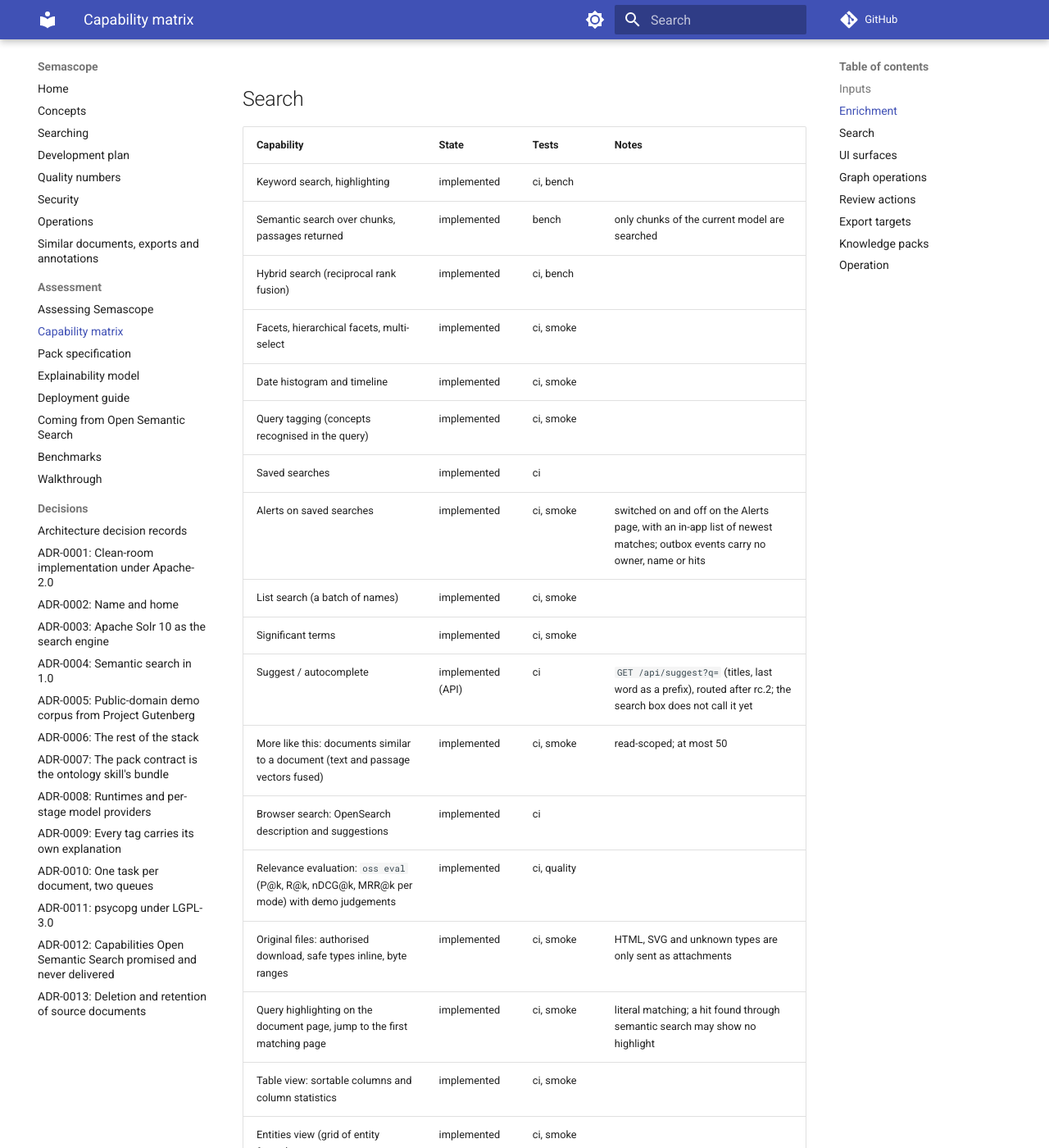
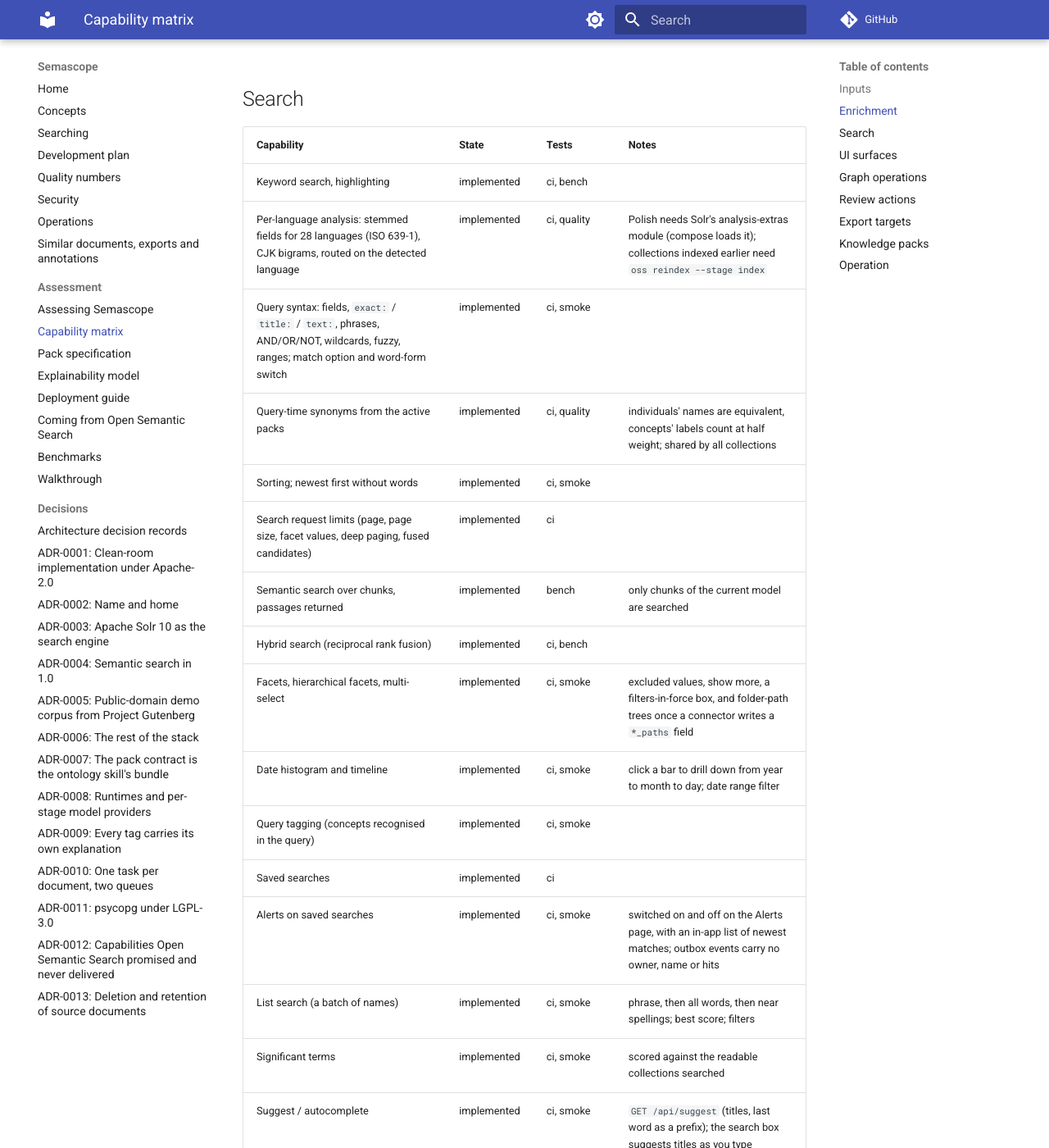
Before and after one commit to rdb420/semascope, an MkDocs documentation site: the page built from docs/assess/capabilities.md, in a window 1280 px wide and 1400 px high, scrolled down 3934 px. Shown: the whole window at 82% size. Built offline with MkDocs 1.6.1 and Material for MkDocs 9.7.7, drawn with Linux system fonts in a browser that asks for light colours; comment, search, counter and statistics services are not loaded; some of the changed text lies outside the part shown.

Commit message:
Capability matrix, evidence and changelog for search and languages
Agent: claude-code
Co-Authored-By: Claude Opus 5.5 <noreply@anthropic.com>

```diff
--- a/docs/assess/capabilities.md
+++ b/docs/assess/capabilities.md
@@ -68,16 +68,21 @@ implemented has none, or names a test that does not exist.
 | Capability | State | Tests | Notes |
 |---|---|---|---|
 | Keyword search, highlighting | implemented | ci, bench | |
+| Per-language analysis: stemmed fields for 28 languages (ISO 639-1), CJK bigrams, routed on the detected language | implemented | ci, quality | Polish needs Solr's analysis-extras module (compose loads it); collections indexed earlier need `oss reindex --stage index` |
+| Query syntax: fields, `exact:` / `title:` / `text:`, phrases, AND/OR/NOT, wildcards, fuzzy, ranges; match option and word-form switch | implemented | ci, smoke | |
+| Query-time synonyms from the active packs | implemented | ci, quality | individuals' names are equivalent, concepts' labels count at half weight; shared by all collections |
+| Sorting; newest first without words | implemented | ci, smoke | |
+| Search request limits (page, page size, facet values, deep paging, fused candidates) | implemented | ci | |
 | Semantic search over chunks, passages returned | implemented | bench | only chunks of the current model are searched |
 | Hybrid search (reciprocal rank fusion) | implemented | ci, bench | |
-| Facets, hierarchical facets, multi-select | implemented | ci, smoke | |
-| Date histogram and timeline | implemented | ci, smoke | |
+| Facets, hierarchical facets, multi-select | implemented | ci, smoke | excluded values, show more, a filters-in-force box, and folder-path trees once a connector writes a `*_paths` field |
+| Date histogram and timeline | implemented | ci, smoke | click a bar to drill down from year to month to day; date range filter |
 | Query tagging (concepts recognised in the query) | implemented | ci, smoke | |
 | Saved searches | implemented | ci | |
 | Alerts on saved searches | implemented | ci, smoke | switched on and off on the Alerts page, with an in-app list of newest matches; outbox events carry no owner, name or hits |
-| List search (a batch of names) | implemented | ci, smoke | |
-| Significant terms | implemented | ci, smoke | |
-| Suggest / autocomplete | implemented (API) | ci | `GET /api/suggest?q=` (titles, last word as a prefix), routed after rc.2; the search box does not call it yet |
+| List search (a batch of names) | implemented | ci, smoke | phrase, then all words, then near spellings; best score; filters |
+| Significant terms | implemented | ci, smoke | scored against the readable collections searched |
+| Suggest / autocomplete | implemented | ci, smoke | `GET /api/suggest` (titles, last word as a prefix); the search box suggests titles as you type |
 | More like this: documents similar to a document (text and passage vectors fused) | implemented | ci, smoke | read-scoped; at most 50 |
 | Browser search: OpenSearch description and suggestions | implemented | ci | |
 | Relevance evaluation: `oss eval` (P@k, R@k, nDCG@k, MRR@k per mode) with demo judgements | implemented | ci, quality | |
@@ -92,7 +97,7 @@ implemented has none, or names a test that does not exist.
 | Page | State | Tests |
 |---|---|---|
 | Sign-in (local accounts; single sign-on button when configured) | implemented | smoke |
-| Search: list, media grid, terms, timeline, facets, mode switch, CSV export, table, entities and graph views, open original | implemented | smoke |
+| Search: list, media grid, terms, timeline, facets, mode switch, CSV export, table, entities and graph views, open original, title suggestions, sort, match and word-form options, excluded values, date drill-down | implemented | smoke |
 | Document: text per page, page previews, tags with decisions, highlighted occurrences and a "why this tag" panel (provenance and decision history), query highlighting with jump to page, open original and download, annotations, stage runs | implemented | smoke |
 | Packs and pack page: scheme tree, competency questions, deltas | implemented | smoke |
 | Concept and individual page with its documents; propose a change | implemented | smoke |
```
Also changed, not shown: CHANGELOG.md (+22 -0 lines), docs/assess/evidence.yaml (+43 -1 lines).
